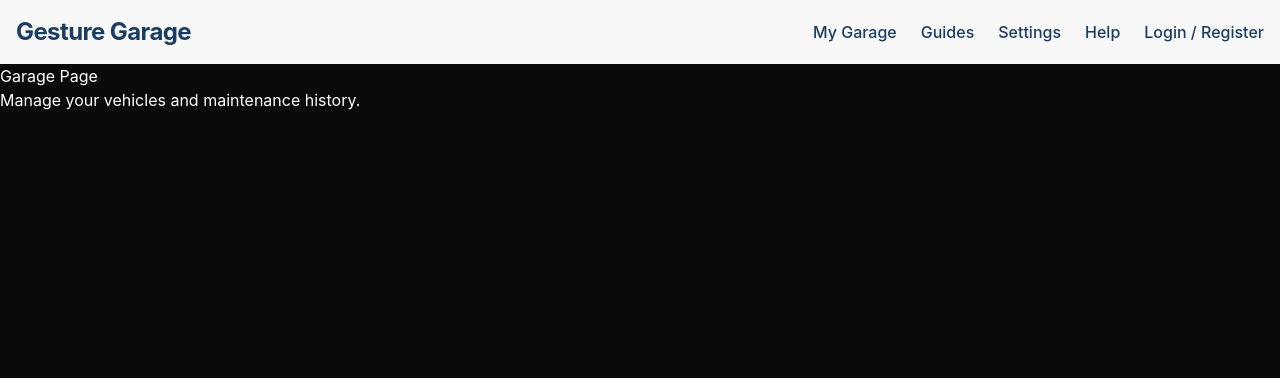
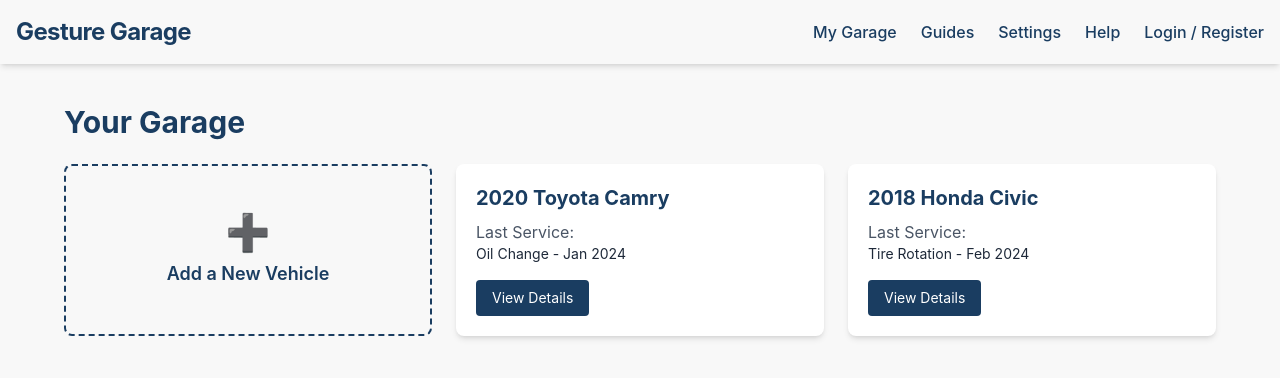
Before and after one commit to cambentz/Auto-Service-Helper, a React (Vite) app in the folder client/: page /garage in a window 1280 px wide. Shown: the top 378 px of the page. Built offline with nearby package versions, Linux system fonts and the light colour scheme.

Commit message:
MyGarage Page
Developed the UI for the MyGarage page with it's initial components

```diff
--- a/client/src/Pages/Garage.jsx
+++ b/client/src/Pages/Garage.jsx
@@ -1,10 +1,57 @@
 import React from "react";
+
+const vehicles = [
+  {
+    id: 1,
+    make: "Toyota",
+    model: "Camry",
+    year: 2020,
+    lastService: "Oil Change - Jan 2024",
+  },
+  {
+    id: 2,
+    make: "Honda",
+    model: "Civic",
+    year: 2018,
+    lastService: "Tire Rotation - Feb 2024",
+  },
+];
 
 const Garage = () => {
   return (
-    <div>
-      <h1>Garage Page</h1>
-      <p>Manage your vehicles and maintenance history.</p>
+    <div className="min-h-screen bg-[#F8F8F8] text-black px-6 py-10">
+      <div className="max-w-6xl mx-auto">
+        <h1 className="text-3xl font-bold mb-6 text-[#1A3D61]">Your Garage</h1>
+
+        <div className="grid gap-6 sm:grid-cols-2 lg:grid-cols-3">
+          <div
+            className="border-2 border-dashed border-[#1A3D61] rounded-lg p-6 flex items-center justify-center text-center cursor-pointer hover:bg-[#e7eff7] transition"
+            onClick={() => alert("Add new car flow coming soon!")}
+          >
+            <div>
+              <p className="text-4xl mb-2">➕</p>
+              <p className="font-semibold text-[#1A3D61] text-lg">Add a New Vehicle</p>
+            </div>
+          </div>
+
+          {vehicles.map((vehicle) => (
+            <div
+              key={vehicle.id}
+              className="bg-white rounded-lg shadow-md p-5 hover:shadow-lg transition"
+            >
+              <h2 className="text-xl font-bold text-[#1A3D61]">
+                {vehicle.year} {vehicle.make} {vehicle.model}
+              </h2>
+              <p className="text-gray-600 mt-2">Last Service:</p>
+              <p className="text-sm text-gray-800">{vehicle.lastService}</p>
+
+              <button className="mt-4 px-4 py-2 bg-[#1A3D61] text-white rounded hover:bg-[#17405f] transition text-sm">
+                View Details
+              </button>
+            </div>
+          ))}
+        </div>
+      </div>
     </div>
   );
 };
```
